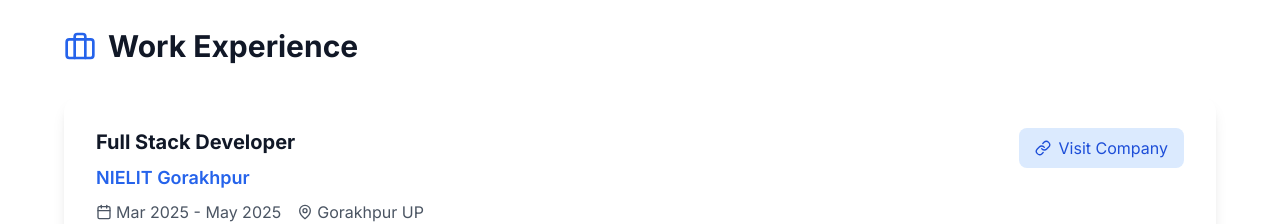
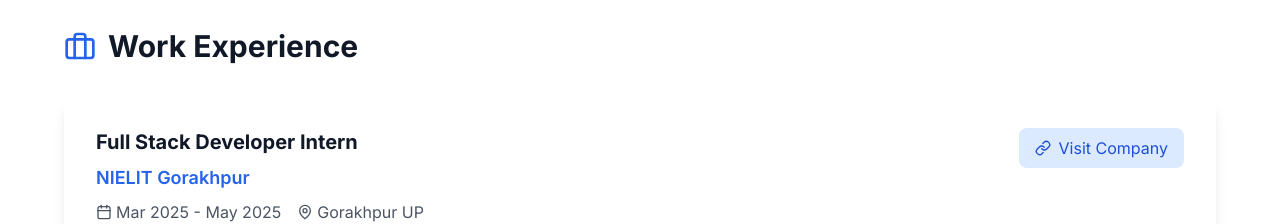
Before and after one commit to abhiGithub302/portfolio, a React (Vite) app: page / in a window 1280 px wide. Shown: the part 1640-1864 px from the top of the page. Built offline with nearby package versions, Linux system fonts and the light colour scheme.

Commit message:
littel changes

```diff
--- a/src/components/About.tsx
+++ b/src/components/About.tsx
@@ -7,7 +7,7 @@ const About: React.FC = () => {
   const workExperience = [
     {
       id: 1,
-      position: "Full Stack Developer",
+      position: "Full Stack Developer Intern",
       company: "NIELIT Gorakhpur",
       duration: "Mar 2025 - May 2025",
       location: "Gorakhpur UP",
```
